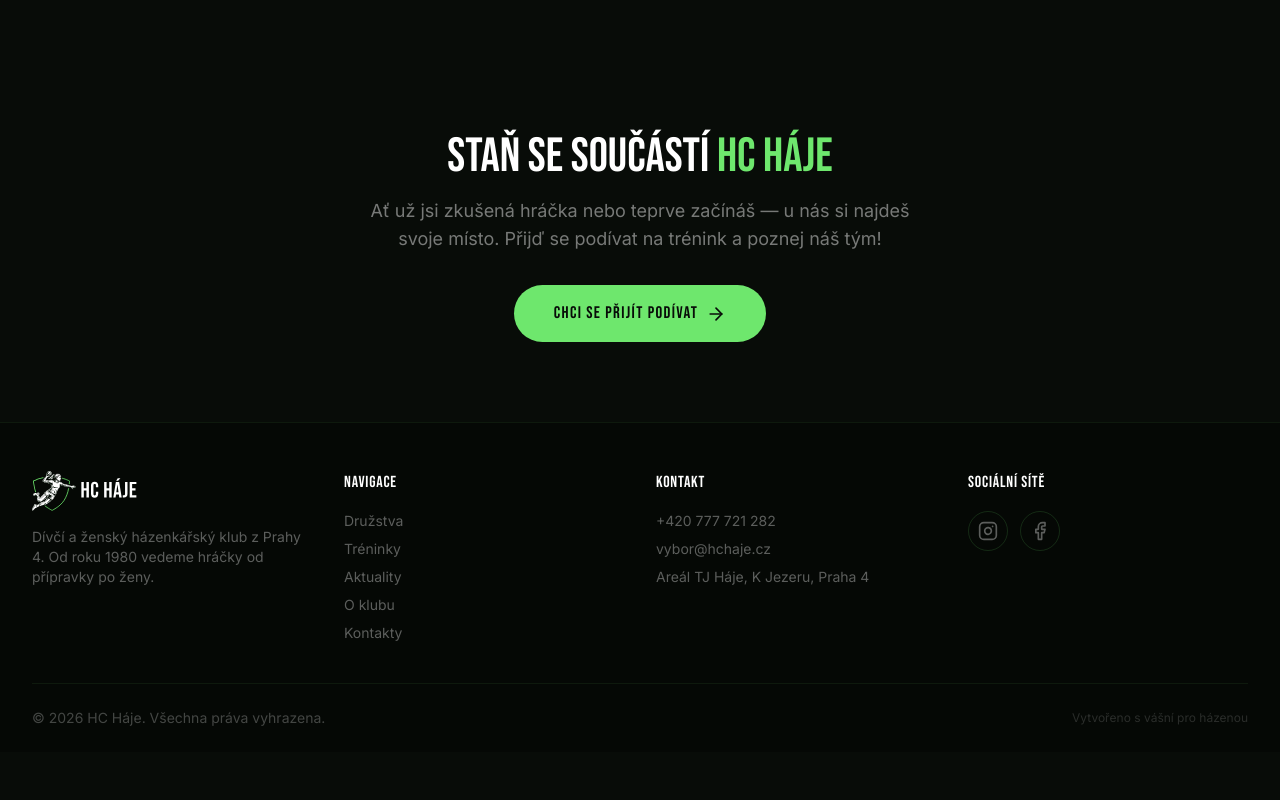
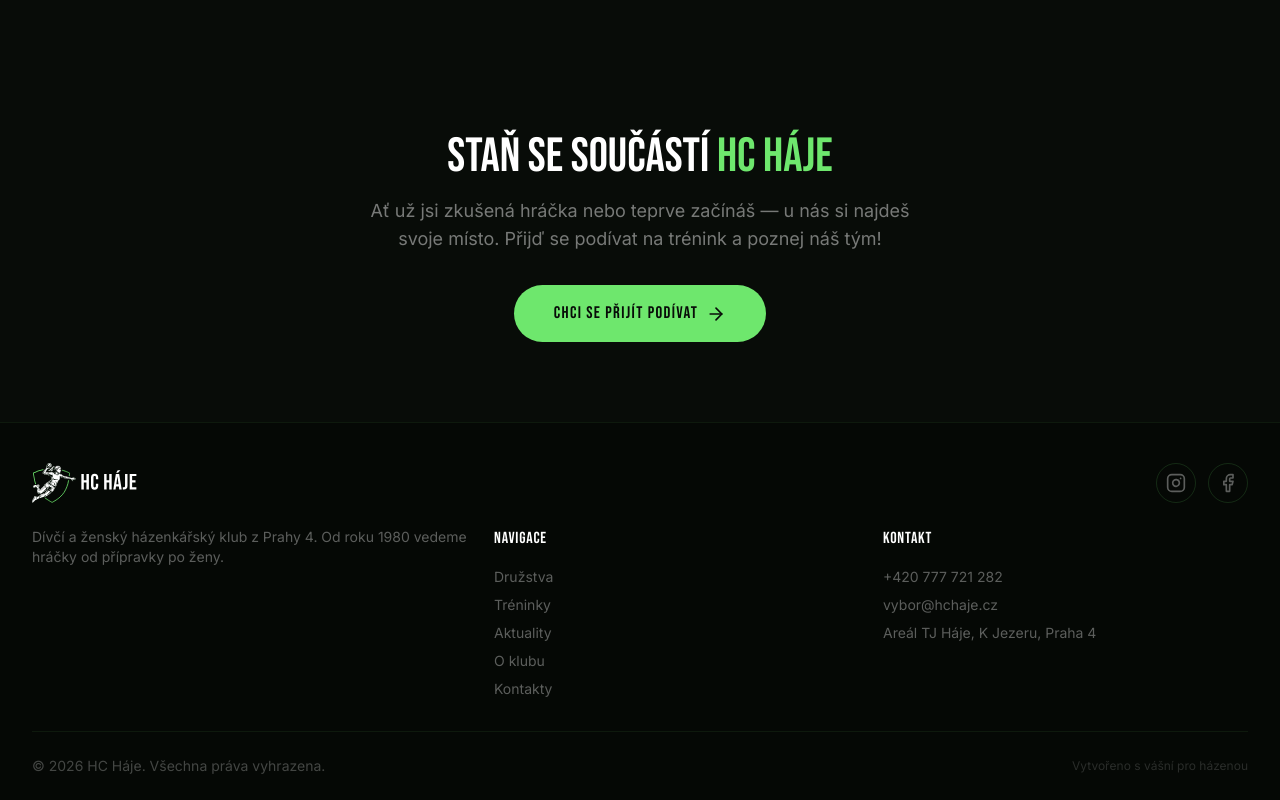
Before and after one commit to jakub245/hchaje-web, a React (Vite) app: page /o-klubu in a window 1280 px wide. Shown: the part 2172-2972 px from the top of the page. Before the commit the page ends 2924 px from the top, so only its background shows below. Built offline with nearby package versions, Linux system fonts and the light colour scheme.

Commit message:
Update shared.tsx

```diff
--- a/src/app/components/shared.tsx
+++ b/src/app/components/shared.tsx
@@ -212,17 +212,32 @@ export function Navbar() {
 /* ── Footer ── */
 export function Footer() {
   return (
-    <footer className="bg-[#050805] border-t border-[#6EE76D]/8 pt-12 pb-6">
+    <footer className="bg-[#050805] border-t border-[#6EE76D]/8 pt-10 pb-6">
       <div className="max-w-7xl mx-auto px-4 sm:px-6 lg:px-8">
-        <div className="grid sm:grid-cols-2 lg:grid-cols-4 gap-8 mb-10">
-          <div>
-            <Link to="/" className="flex items-center gap-2 mb-4">
+        <div className="mb-8 space-y-6">
+          <div className="flex items-center justify-between gap-4">
+            <Link to="/" className="flex items-center gap-2">
               <img src={logoSvg} alt="HC Háje" className="h-10 w-auto" />
             </Link>
-            <p className="text-white/35 text-sm" style={{ fontFamily: inter }}>
+
+            <div className="flex items-center gap-3 shrink-0">
+              <a href={INSTAGRAM_URL} target="_blank" rel="noreferrer" className="w-10 h-10 rounded-full border border-[#6EE76D]/15 flex items-center justify-center text-white/35 hover:text-[#6EE76D] hover:border-[#6EE76D]/30 transition-all">
+                <Instagram className="w-5 h-5" />
+              </a>
+              <a href={FACEBOOK_URL} target="_blank" rel="noreferrer" className="w-10 h-10 rounded-full border border-[#6EE76D]/15 flex items-center justify-center text-white/35 hover:text-[#6EE76D] hover:border-[#6EE76D]/30 transition-all">
+                <Facebook className="w-5 h-5" />
+              </a>
+            </div>
+          </div>
+
+          <div className="grid gap-6 lg:grid-cols-[1.2fr_1fr_1fr] lg:items-start">
+            <div>
+              <p className="text-white/35 text-sm max-w-md" style={{ fontFamily: inter }}>
                 Dívčí a ženský házenkářský klub z Prahy 4. Od roku 1980 vedeme hráčky od přípravky po ženy.
               </p>
             </div>
+
+            <div className="grid grid-cols-2 gap-6 lg:col-span-2">
               <div>
                 <h4 className="text-white mb-4 uppercase tracking-wider" style={{ fontFamily: bebas }}>Navigace</h4>
                 <div className="space-y-2">
@@ -233,6 +248,7 @@ export function Footer() {
                   ))}
                 </div>
               </div>
+
               <div>
                 <h4 className="text-white mb-4 uppercase tracking-wider" style={{ fontFamily: bebas }}>Kontakt</h4>
                 <div className="space-y-2 text-sm text-white/35">
@@ -243,18 +259,10 @@ export function Footer() {
                   </a>
                 </div>
               </div>
-          <div>
-            <h4 className="text-white mb-4 uppercase tracking-wider" style={{ fontFamily: bebas }}>Sociální sítě</h4>
-            <div className="flex gap-3">
-              <a href={INSTAGRAM_URL} target="_blank" rel="noreferrer" className="w-10 h-10 rounded-full border border-[#6EE76D]/15 flex items-center justify-center text-white/35 hover:text-[#6EE76D] hover:border-[#6EE76D]/30 transition-all">
-                <Instagram className="w-5 h-5" />
-              </a>
-              <a href={FACEBOOK_URL} target="_blank" rel="noreferrer" className="w-10 h-10 rounded-full border border-[#6EE76D]/15 flex items-center justify-center text-white/35 hover:text-[#6EE76D] hover:border-[#6EE76D]/30 transition-all">
-                <Facebook className="w-5 h-5" />
-              </a>
             </div>
           </div>
         </div>
+
         <div className="border-t border-[#6EE76D]/8 pt-6 flex flex-col sm:flex-row items-center justify-between gap-4">
           <p className="text-white/25 text-sm">© 2026 HC Háje. Všechna práva vyhrazena.</p>
           <p className="text-white/15 text-xs">Vytvořeno s vášní pro házenou</p>
```
Lines whose indentation alone changed are shown as unchanged.
